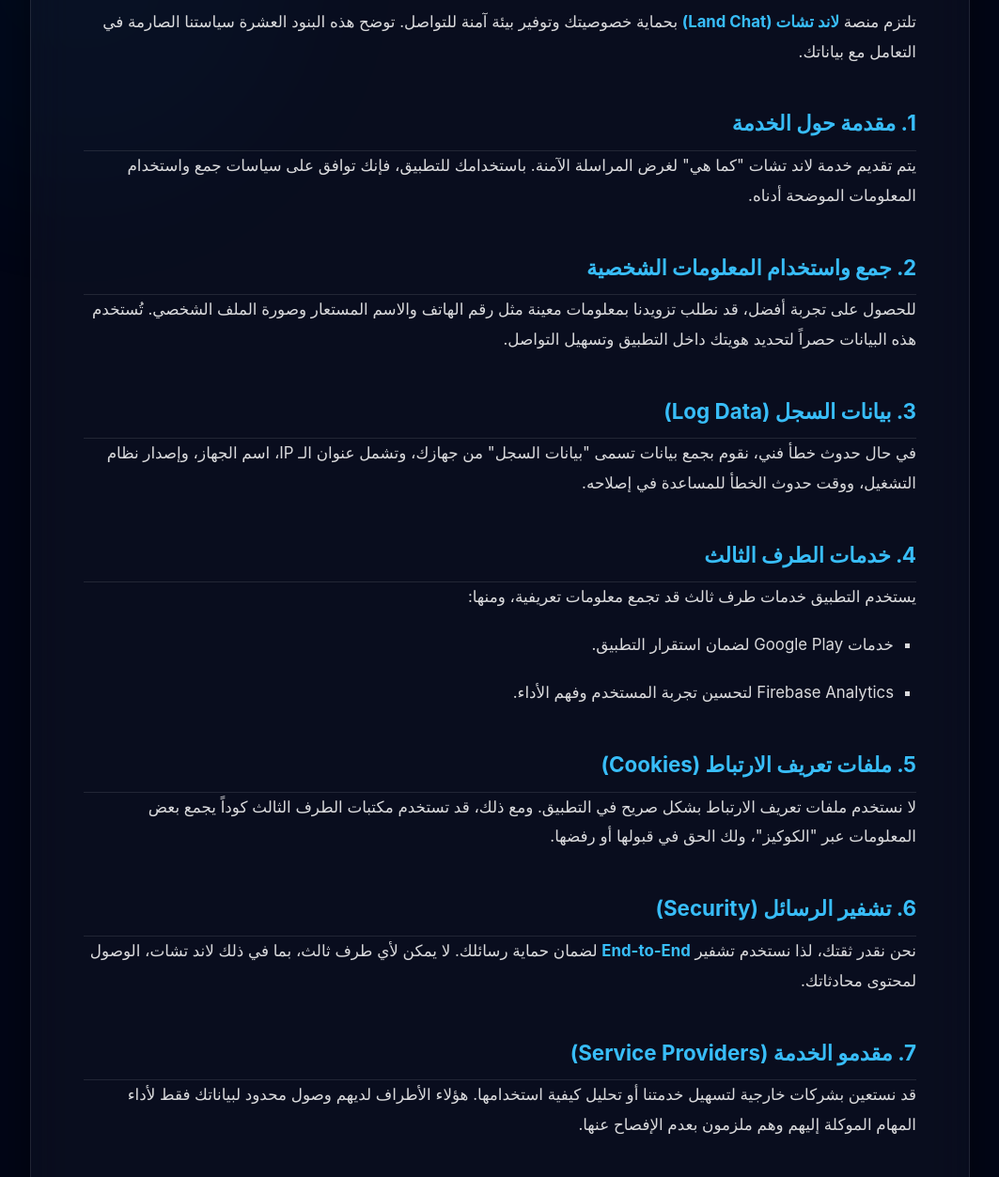
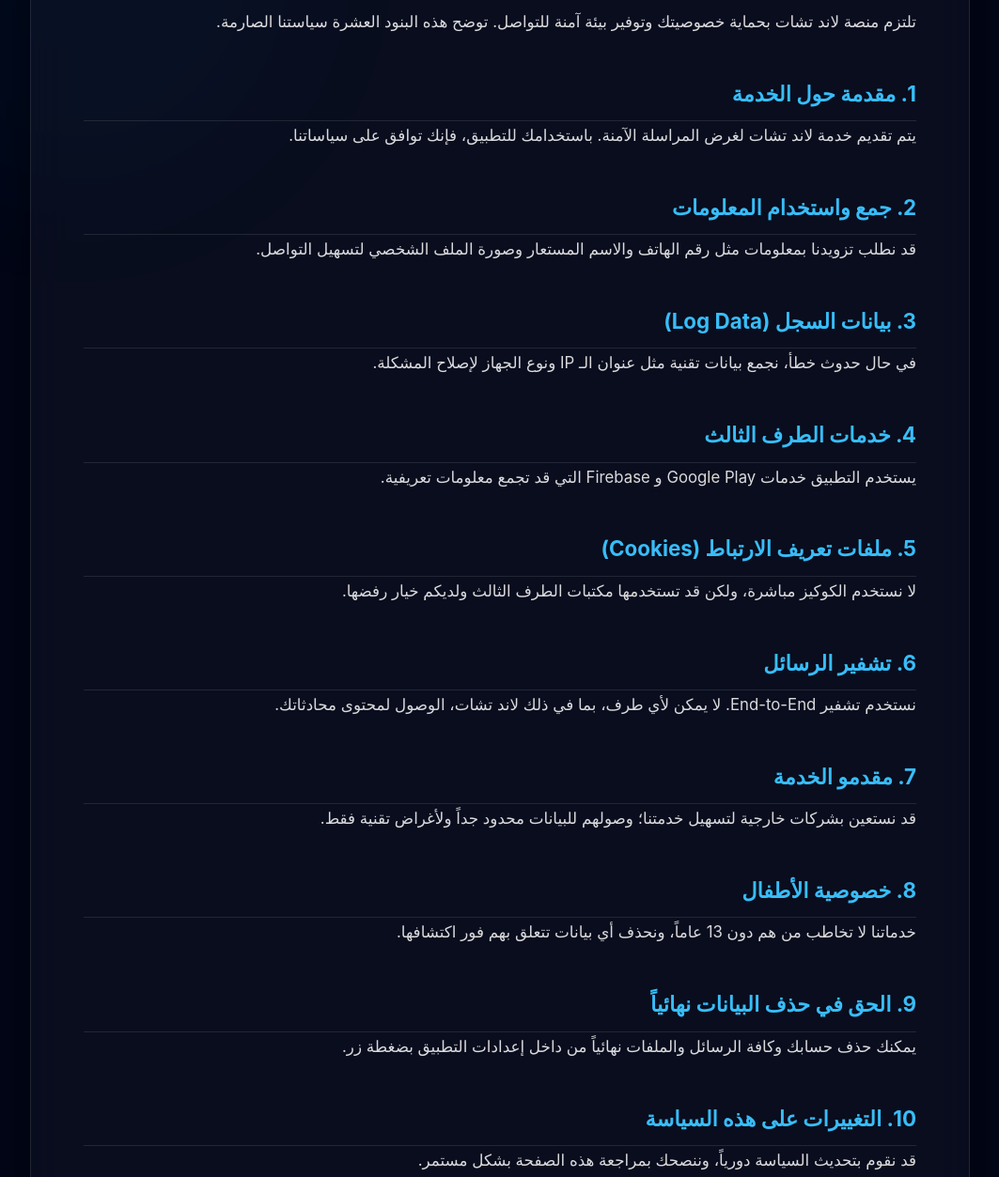
Before and after one commit to RubaAbuEed/RubaAbuEed.github.io, a plain HTML site: page privacy/index.html in a window 1280 px wide. Shown: the part 207-1460 px from the top of the page at 94% size, without its empty margins (108-1171 px from the left). Drawn offline with Linux system fonts and the light colour scheme.

Commit message:
Update privacy policy content and structure

```diff
--- a/privacy/index.html
+++ b/privacy/index.html
@@ -3,7 +3,7 @@
 <head>
     <meta charset="UTF-8">
     <meta name="viewport" content="width=device-width, initial-scale=1.0">
-    <title>سياسة الخصوصية الكاملة - Land Chat</title>
+    <title>سياسة الخصوصية - Land Chat</title>
     <link rel="stylesheet" href="../css/style.css">
     <link rel="stylesheet" href="https://cdnjs.cloudflare.com/ajax/libs/font-awesome/6.0.0/css/all.min.css">
     <link href="https://fonts.googleapis.com/css2?family=Cairo:wght@400;700&display=swap" rel="stylesheet">
@@ -15,8 +15,6 @@
         .legal-card { background: rgba(255, 255, 255, 0.03); backdrop-filter: blur(20px); border: 1px solid rgba(255, 255, 255, 0.1); border-radius: 24px; padding: 3.5rem; margin: 100px auto; max-width: 1000px; color: #fff; box-shadow: 0 20px 50px rgba(0,0,0,0.5); }
         h2 { color: var(--primary-light); margin-top: 2.5rem; border-bottom: 1px solid rgba(255,255,255,0.1); padding-bottom: 0.5rem; font-size: 1.4rem; }
         p, li { color: rgba(255,255,255,0.85); line-height: 1.9; margin-bottom: 1.2rem; font-size: 1.05rem; }
-        ul { padding-right: 1.5rem; list-style-type: square; }
-        strong { color: var(--primary-light); }
     </style>
 </head>
 <body>
@@ -34,43 +32,63 @@
     </nav>
 
     <main class="legal-card">
-        <h1>سياسة الخصوصية الشاملة لـ لاند تشات</h1>
-        <p>تلتزم منصة <strong>لاند تشات (Land Chat)</strong> بحماية خصوصيتك وتوفير بيئة آمنة للتواصل. توضح هذه البنود العشرة سياستنا الصارمة في التعامل مع بياناتك.</p>
+        <h1 data-key="p_h1">سياسة الخصوصية الشاملة لـ لاند تشات</h1>
+        <p data-key="p_intro">تلتزم منصة لاند تشات بحماية خصوصيتك وتوفير بيئة آمنة للتواصل. توضح هذه البنود العشرة سياستنا الصارمة في التعامل مع بياناتك.</p>
 
-        <h2>1. مقدمة حول الخدمة</h2>
-        <p>يتم تقديم خدمة لاند تشات "كما هي" لغرض المراسلة الآمنة. باستخدامك للتطبيق، فإنك توافق على سياسات جمع واستخدام المعلومات الموضحة أدناه.</p>
+        <section>
+            <h2 data-key="p_item1_h">1. مقدمة حول الخدمة</h2>
+            <p data-key="p_item1_p">يتم تقديم خدمة لاند تشات لغرض المراسلة الآمنة. باستخدامك للتطبيق، فإنك توافق على سياساتنا.</p>
+        </section>
 
-        <h2>2. جمع واستخدام المعلومات الشخصية</h2>
-        <p>للحصول على تجربة أفضل، قد نطلب تزويدنا بمعلومات معينة مثل رقم الهاتف والاسم المستعار وصورة الملف الشخصي. تُستخدم هذه البيانات حصراً لتحديد هويتك داخل التطبيق وتسهيل التواصل.</p>
+        <section>
+            <h2 data-key="p_item2_h">2. جمع واستخدام المعلومات</h2>
+            <p data-key="p_item2_p">قد نطلب تزويدنا بمعلومات مثل رقم الهاتف والاسم المستعار وصورة الملف الشخصي لتسهيل التواصل.</p>
+        </section>
 
-        <h2>3. بيانات السجل (Log Data)</h2>
-        <p>في حال حدوث خطأ فني، نقوم بجمع بيانات تسمى "بيانات السجل" من جهازك، وتشمل عنوان الـ IP، اسم الجهاز، وإصدار نظام التشغيل، ووقت حدوث الخطأ للمساعدة في إصلاحه.</p>
+        <section>
+            <h2 data-key="p_item3_h">3. بيانات السجل (Log Data)</h2>
+            <p data-key="p_item3_p">في حال حدوث خطأ، نجمع بيانات تقنية مثل عنوان الـ IP ونوع الجهاز لإصلاح المشكلة.</p>
+        </section>
 
-        <h2>4. خدمات الطرف الثالث</h2>
-        <p>يستخدم التطبيق خدمات طرف ثالث قد تجمع معلومات تعريفية، ومنها:</p>
-        <ul>
-            <li>خدمات Google Play لضمان استقرار التطبيق.</li>
-            <li>Firebase Analytics لتحسين تجربة المستخدم وفهم الأداء.</li>
-        </ul>
+        <section>
+            <h2 data-key="p_item4_h">4. خدمات الطرف الثالث</h2>
+            <p data-key="p_item4_p">يستخدم التطبيق خدمات Google Play و Firebase التي قد تجمع معلومات تعريفية.</p>
+        </section>
 
-        <h2>5. ملفات تعريف الارتباط (Cookies)</h2>
-        <p>لا نستخدم ملفات تعريف الارتباط بشكل صريح في التطبيق. ومع ذلك، قد تستخدم مكتبات الطرف الثالث كوداً يجمع بعض المعلومات عبر "الكوكيز"، ولك الحق في قبولها أو رفضها.</p>
+        <section>
+            <h2 data-key="p_item5_h">5. ملفات تعريف الارتباط (Cookies)</h2>
+            <p data-key="p_item5_p">لا نستخدم الكوكيز مباشرة، ولكن قد تستخدمها مكتبات الطرف الثالث ولديكم خيار رفضها.</p>
+        </section>
 
-        <h2>6. تشفير الرسائل (Security)</h2>
-        <p>نحن نقدر ثقتك، لذا نستخدم تشفير <strong>End-to-End</strong> لضمان حماية رسائلك. لا يمكن لأي طرف ثالث، بما في ذلك لاند تشات، الوصول لمحتوى محادثاتك.</p>
+        <section>
+            <h2 data-key="p_item6_h">6. تشفير الرسائل</h2>
+            <p data-key="p_item6_p">نستخدم تشفير End-to-End. لا يمكن لأي طرف، بما في ذلك لاند تشات، الوصول لمحتوى محادثاتك.</p>
+        </section>
 
-        <h2>7. مقدمو الخدمة (Service Providers)</h2>
-        <p>قد نستعين بشركات خارجية لتسهيل خدمتنا أو تحليل كيفية استخدامها. هؤلاء الأطراف لديهم وصول محدود لبياناتك فقط لأداء المهام الموكلة إليهم وهم ملزمون بعدم الإفصاح عنها.</p>
+        <section>
+            <h2 data-key="p_item7_h">7. مقدمو الخدمة</h2>
+            <p data-key="p_item7_p">قد نستعين بشركات خارجية لتسهيل خدمتنا؛ وصولهم للبيانات محدود جداً ولأغراض تقنية فقط.</p>
+        </section>
 
-        <h2>8. خصوصية الأطفال</h2>
-        <p>خدماتنا لا تخاطب الأشخاص دون سن 13 عاماً. إذا اكتشفنا وجود بيانات لطفل دون هذا السن، فإننا نقوم بحذفها من خوادمنا فوراً.</p>
+        <section>
+            <h2 data-key="p_item8_h">8. خصوصية الأطفال</h2>
+            <p data-key="p_item8_p">خدماتنا لا تخاطب من هم دون 13 عاماً، ونحذف أي بيانات تتعلق بهم فور اكتشافها.</p>
+        </section>
 
-        <h2>9. الحق في حذف البيانات نهائياً</h2>
-        <p>يمنحك لاند تشات السيطرة الكاملة على بياناتك. يمكنك حذف حسابك وكافة الرسائل والملفات المرتبطة به نهائياً من داخل إعدادات التطبيق، ولن يبقى لها أي أثر في خوادمنا.</p>
+        <section>
+            <h2 data-key="p_item9_h">9. الحق في حذف البيانات نهائياً</h2>
+            <p data-key="p_item9_p">يمكنك حذف حسابك وكافة الرسائل والملفات نهائياً من داخل إعدادات التطبيق بضغطة زر.</p>
+        </section>
 
-        <h2>10. التغييرات على هذه السياسة</h2>
-        <p>قد نقوم بتحديث سياسة الخصوصية دورياً. ننصحك بمراجعة هذه الصفحة بشكل مستمر. تسري هذه التعديلات بمجرد نشرها هنا.</p>
+        <section>
+            <h2 data-key="p_item10_h">10. التغييرات على هذه السياسة</h2>
+            <p data-key="p_item10_p">قد نقوم بتحديث السياسة دورياً، وننصحك بمراجعة هذه الصفحة بشكل مستمر.</p>
+        </section>
     </main>
+
+    <footer>
+        <p data-key="footer_copy">© 2026 لاند تشات - Land Chat. جميع الحقوق محفوظة.</p>
+    </footer>
 
     <script src="../js/main.js"></script>
 </body>
```
